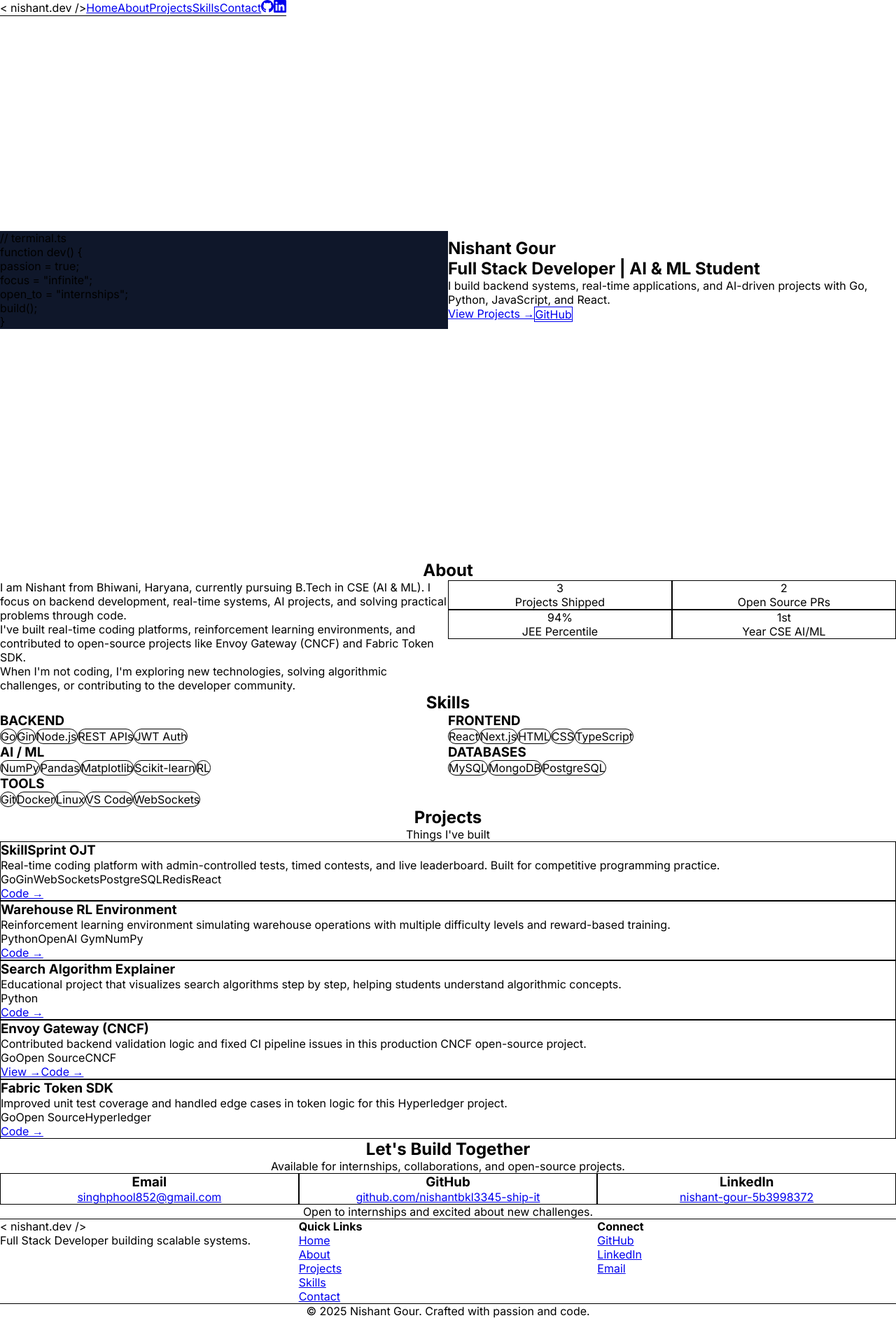
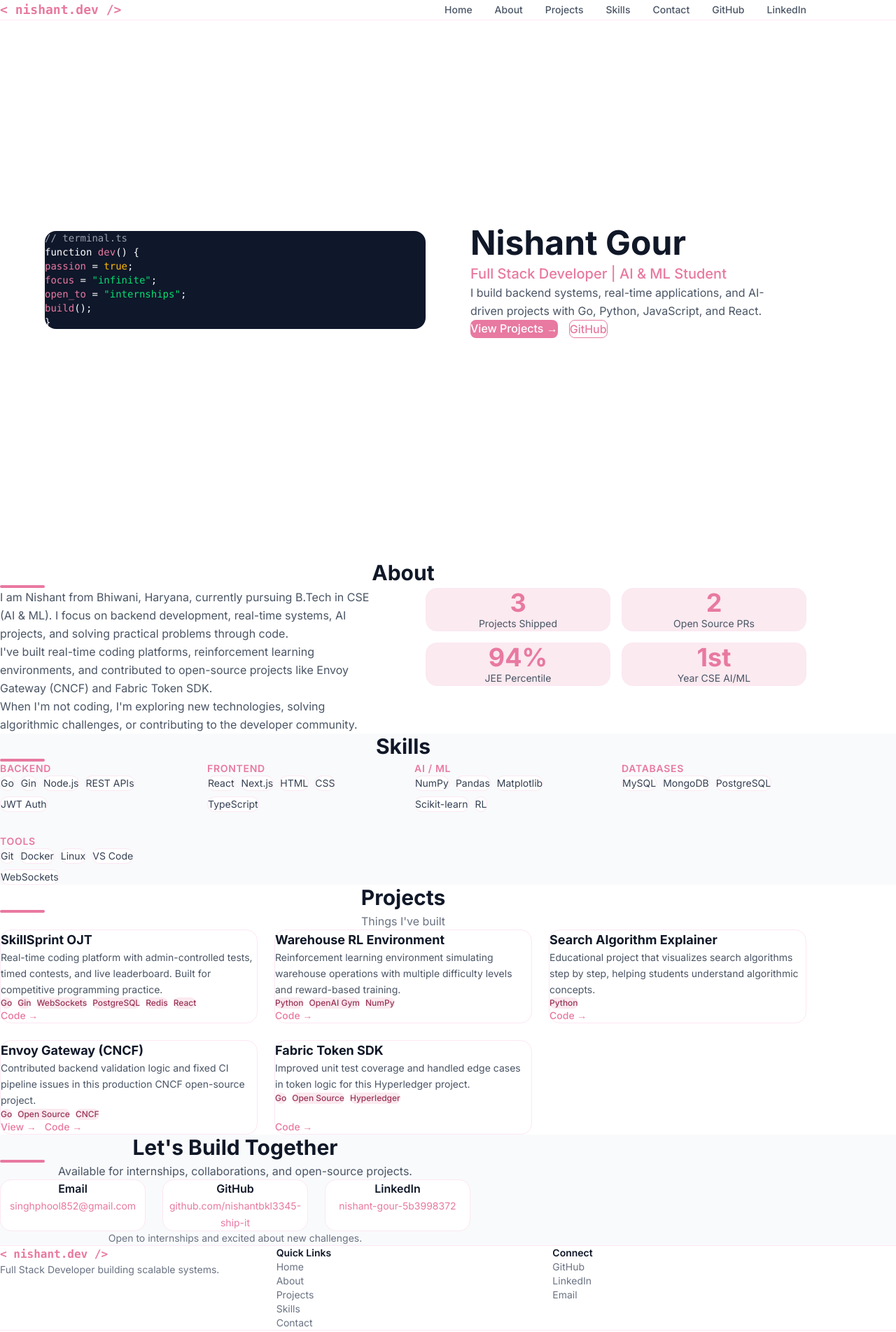
Before and after one commit to nishantbkl3345-ship-it/Protfolio, a Next.js app: page / in a window 1280 px wide. Shown: the top 1903 px of the page at 70% size. Built offline with nearby package versions, Linux system fonts and the light colour scheme.

Commit message:
Fix Tailwind CSS loading - migrate to v4 syntax and update all components

```diff
--- a/app/globals.css
+++ b/app/globals.css
@@ -1,20 +1,11 @@
-@import url('https://fonts.googleapis.com/css2?family=Inter:wght@300;400;500;600;700&display=swap');
+@import "tailwindcss";
 
-@tailwind base;
-@tailwind components;
-@tailwind utilities;
-
-:root {
-  --pink: #E879A0;
-  --pink-light: #F4C0D1;
-  --pink-bg: #FBEAF0;
-  --pink-dark: #993556;
-  --white: #ffffff;
-  --gray-50: #F9FAFB;
-  --gray-100: #F3F4F6;
-  --gray-600: #4B5563;
-  --gray-900: #111827;
-  --border: #FCE7F3;
+@theme {
+  --color-pink-500: #E879A0;
+  --color-pink-400: #F4C0D1;
+  --color-pink-50: #FBEAF0;
+  --color-pink-700: #993556;
+  --color-pink-100: #FCE7F3;
 }
 
 * {
--- a/components/About.tsx
+++ b/components/About.tsx
@@ -5,7 +5,7 @@ export default function About() {
     <section id="about" className="bg-white py-24 px-8">
       <div className="max-w-6xl mx-auto">
         <h2 className="text-3xl font-bold text-gray-900 text-center">About</h2>
-        <div className="w-16 h-1 bg-[--pink] mx-auto mt-3 mb-16 rounded-full"></div>
+        <div className="w-16 h-1 bg-pink-500 mx-auto mt-3 mb-16 rounded-full"></div>
 
         <div className="grid grid-cols-2 gap-16 items-start">
           {/* Left: Bio */}
@@ -23,20 +23,20 @@ export default function About() {
 
           {/* Right: Stats */}
           <div className="grid grid-cols-2 gap-4">
-            <div className="bg-[--pink-bg] rounded-2xl p-6 text-center border border-[--border]">
-              <div className="text-4xl font-bold text-[--pink]">3</div>
+            <div className="bg-pink-50 rounded-2xl p-6 text-center border border-pink-100">
+              <div className="text-4xl font-bold text-pink-500">3</div>
               <div className="text-gray-600 text-sm mt-1">Projects Shipped</div>
             </div>
-            <div className="bg-[--pink-bg] rounded-2xl p-6 text-center border border-[--border]">
-              <div className="text-4xl font-bold text-[--pink]">2</div>
+            <div className="bg-pink-50 rounded-2xl p-6 text-center border border-pink-100">
+              <div className="text-4xl font-bold text-pink-500">2</div>
               <div className="text-gray-600 text-sm mt-1">Open Source PRs</div>
             </div>
-            <div className="bg-[--pink-bg] rounded-2xl p-6 text-center border border-[--border]">
-              <div className="text-4xl font-bold text-[--pink]">94%</div>
+            <div className="bg-pink-50 rounded-2xl p-6 text-center border border-pink-100">
+              <div className="text-4xl font-bold text-pink-500">94%</div>
               <div className="text-gray-600 text-sm mt-1">JEE Percentile</div>
             </div>
-            <div className="bg-[--pink-bg] rounded-2xl p-6 text-center border border-[--border]">
-              <div className="text-4xl font-bold text-[--pink]">1st</div>
+            <div className="bg-pink-50 rounded-2xl p-6 text-center border border-pink-100">
+              <div className="text-4xl font-bold text-pink-500">1st</div>
               <div className="text-gray-600 text-sm mt-1">Year CSE AI/ML</div>
             </div>
           </div>
--- a/components/Contact.tsx
+++ b/components/Contact.tsx
@@ -2,44 +2,44 @@
 
 export default function Contact() {
   return (
-    <section id="contact" className="bg-[--gray-50] py-24 px-8">
+    <section id="contact" className="bg-gray-50 py-24 px-8">
       <div className="max-w-2xl mx-auto text-center">
         <h2 className="text-3xl font-bold text-gray-900">Let's Build Together</h2>
-        <div className="w-16 h-1 bg-[--pink] mx-auto mt-3 mb-4 rounded-full"></div>
+        <div className="w-16 h-1 bg-pink-500 mx-auto mt-3 mb-4 rounded-full"></div>
         <p className="text-gray-600 mt-4 mb-12">
           Available for internships, collaborations, and open-source projects.
         </p>
 
         <div className="grid grid-cols-3 gap-6 mt-12">
-          <div className="bg-white rounded-2xl p-6 border border-[--border] hover:border-[--pink] hover:shadow-md transition-all text-center">
+          <div className="bg-white rounded-2xl p-6 border border-pink-100 hover:border-pink-500 hover:shadow-md transition-all text-center">
             <h3 className="font-semibold text-gray-900 mb-2">Email</h3>
             <a
               href="mailto:singhphool852@gmail.com"
-              className="text-[--pink] text-sm hover:underline"
+              className="text-pink-500 text-sm hover:underline"
             >
               singhphool852@gmail.com
             </a>
           </div>
 
-          <div className="bg-white rounded-2xl p-6 border border-[--border] hover:border-[--pink] hover:shadow-md transition-all text-center">
+          <div className="bg-white rounded-2xl p-6 border border-pink-100 hover:border-pink-500 hover:shadow-md transition-all text-center">
             <h3 className="font-semibold text-gray-900 mb-2">GitHub</h3>
             <a
               href="https://github.com/nishantbkl3345-ship-it"
               target="_blank"
               rel="noopener noreferrer"
-              className="text-[--pink] text-sm hover:underline"
+              className="text-pink-500 text-sm hover:underline"
             >
               github.com/nishantbkl3345-ship-it
             </a>
           </div>
 
-          <div className="bg-white rounded-2xl p-6 border border-[--border] hover:border-[--pink] hover:shadow-md transition-all text-center">
+          <div className="bg-white rounded-2xl p-6 border border-pink-100 hover:border-pink-500 hover:shadow-md transition-all text-center">
             <h3 className="font-semibold text-gray-900 mb-2">LinkedIn</h3>
             <a
               href="https://www.linkedin.com/in/nishant-gour-5b3998372/"
               target="_blank"
               rel="noopener noreferrer"
-              className="text-[--pink] text-sm hover:underline"
+              className="text-pink-500 text-sm hover:underline"
             >
               nishant-gour-5b3998372
             </a>
--- a/components/Footer.tsx
+++ b/components/Footer.tsx
@@ -2,11 +2,11 @@
 
 export default function Footer() {
   return (
-    <footer className="bg-white border-t border-[--border] py-10 px-8">
+    <footer className="bg-white border-t border-pink-100 py-10 px-8">
       <div className="max-w-6xl mx-auto grid grid-cols-3 gap-8">
         {/* Left */}
         <div>
-          <p className="font-mono text-[--pink] font-semibold">&lt; nishant.dev /&gt;</p>
+          <p className="font-mono text-pink-500 font-semibold">&lt; nishant.dev /&gt;</p>
           <p className="text-gray-500 text-sm mt-2">
             Full Stack Developer building scalable systems.
           </p>
@@ -15,11 +15,11 @@ export default function Footer() {
         {/* Middle - Quick Links */}
         <div>
           <h4 className="font-semibold text-gray-900 mb-3 text-sm">Quick Links</h4>
-          <a href="#" className="text-gray-500 text-sm hover:text-[--pink] block mb-1">Home</a>
-          <a href="#about" className="text-gray-500 text-sm hover:text-[--pink] block mb-1">About</a>
-          <a href="#projects" className="text-gray-500 text-sm hover:text-[--pink] block mb-1">Projects</a>
-          <a href="#skills" className="text-gray-500 text-sm hover:text-[--pink] block mb-1">Skills</a>
-          <a href="#contact" className="text-gray-500 text-sm hover:text-[--pink] block mb-1">Contact</a>
+          <a href="#" className="text-gray-500 text-sm hover:text-pink-500 block mb-1">Home</a>
+          <a href="#about" className="text-gray-500 text-sm hover:text-pink-500 block mb-1">About</a>
+          <a href="#projects" className="text-gray-500 text-sm hover:text-pink-500 block mb-1">Projects</a>
+          <a href="#skills" className="text-gray-500 text-sm hover:text-pink-500 block mb-1">Skills</a>
+          <a href="#contact" className="text-gray-500 text-sm hover:text-pink-500 block mb-1">Contact</a>
         </div>
 
         {/* Right - Connect */}
@@ -29,7 +29,7 @@ export default function Footer() {
             href="https://github.com/nishantbkl3345-ship-it"
             target="_blank"
             rel="noopener noreferrer"
-            className="text-gray-500 text-sm hover:text-[--pink] block mb-1"
+            className="text-gray-500 text-sm hover:text-pink-500 block mb-1"
           >
             GitHub
           </a>
@@ -37,20 +37,20 @@ export default function Footer() {
             href="https://www.linkedin.com/in/nishant-gour-5b3998372/"
             target="_blank"
             rel="noopener noreferrer"
-            className="text-gray-500 text-sm hover:text-[--pink] block mb-1"
+            className="text-gray-500 text-sm hover:text-pink-500 block mb-1"
           >
             LinkedIn
           </a>
           <a
             href="mailto:singhphool852@gmail.com"
-            className="text-gray-500 text-sm hover:text-[--pink] block mb-1"
+            className="text-gray-500 text-sm hover:text-pink-500 block mb-1"
           >
             Email
           </a>
         </div>
       </div>
 
-      <div className="border-t border-[--border] mt-8 pt-6 text-center">
+      <div className="border-t border-pink-100 mt-8 pt-6 text-center">
         <p className="text-gray-400 text-sm">
           © 2025 Nishant Gour. Crafted with passion and code.
         </p>
--- a/components/Hero.tsx
+++ b/components/Hero.tsx
@@ -2,43 +2,42 @@
 
 export default function Hero() {
   return (
-    <section className="min-h-screen flex items-center bg-white">
-      <div className="max-w-6xl mx-auto px-8 w-full">
-        <div className="grid grid-cols-2 gap-16 items-center">
+    <section className="min-h-screen flex items-center justify-center pt-20 bg-white">
+      <div className="max-w-6xl mx-auto px-8 grid grid-cols-2 gap-16 items-center w-full">
           {/* Left: Code Card */}
           <div className="bg-[#0F172A] rounded-2xl p-8 font-mono text-sm">
             <div className="text-gray-400 mb-4">// terminal.ts</div>
             <div className="space-y-1">
               <div>
                 <span className="text-white">function </span>
-                <span className="text-[--pink]">dev</span>
+                <span className="text-pink-500">dev</span>
                 <span className="text-white">() {'{'}</span>
               </div>
               <div className="ml-4">
-                <span className="text-[--pink]">passion</span>
+                <span className="text-pink-500">passion</span>
                 <span className="text-white"> = </span>
                 <span className="text-amber-400">true</span>
                 <span className="text-white">;</span>
               </div>
               <div className="ml-4">
-                <span className="text-[--pink]">focus</span>
+                <span className="text-pink-500">focus</span>
                 <span className="text-white"> = </span>
                 <span className="text-green-400">"infinite"</span>
                 <span className="text-white">;</span>
               </div>
               <div className="ml-4">
-                <span className="text-[--pink]">open_to</span>
+                <span className="text-pink-500">open_to</span>
                 <span className="text-white"> = </span>
                 <span className="text-green-400">"internships"</span>
                 <span className="text-white">;</span>
               </div>
               <div className="ml-4">
-                <span className="text-[--pink]">build</span>
+                <span className="text-pink-500">build</span>
                 <span className="text-white">();</span>
               </div>
               <div>
                 <span className="text-white">{'}'}</span>
-                <span className="text-[--pink] blink">|</span>
+                <span className="text-pink-500 blink">|</span>
               </div>
             </div>
           </div>
@@ -48,7 +47,7 @@ export default function Hero() {
             <h1 className="text-5xl font-bold text-gray-900 leading-tight">
               Nishant Gour
             </h1>
-            <h2 className="text-xl text-[--pink] font-medium mt-2">
+            <h2 className="text-xl text-pink-500 font-medium mt-2">
               Full Stack Developer | AI & ML Student
             </h2>
             <p className="text-gray-600 mt-4 leading-relaxed max-w-md">
@@ -58,7 +57,7 @@ export default function Hero() {
             <div className="mt-8 flex gap-4">
               <a
                 href="#projects"
-                className="bg-[--pink] text-white px-6 py-3 rounded-lg font-medium hover:bg-[--pink-dark] transition-colors"
+                className="bg-pink-500 text-white px-6 py-3 rounded-lg font-medium hover:bg-pink-700 transition-colors"
               >
                 View Projects →
               </a>
@@ -66,13 +65,12 @@ export default function Hero() {
                 href="https://github.com/nishantbkl3345-ship-it"
                 target="_blank"
                 rel="noopener noreferrer"
-                className="border border-[--pink] text-[--pink] px-6 py-3 rounded-lg font-medium hover:bg-[--pink-bg] transition-colors"
+                className="border border-pink-500 text-pink-500 px-6 py-3 rounded-lg font-medium hover:bg-pink-50 transition-colors"
               >
                 GitHub
               </a>
             </div>
           </div>
-        </div>
       </div>
     </section>
   );
--- a/components/Navbar.tsx
+++ b/components/Navbar.tsx
@@ -1,49 +1,34 @@
-'use client';
-
 export default function Navbar() {
   return (
-    <nav className="fixed top-0 left-0 right-0 z-50 bg-white border-b border-pink-100 px-8 py-4">
-      <div className="max-w-7xl mx-auto flex items-center justify-between">
-        <span className="font-mono text-[--pink] font-semibold text-lg">
-          &lt; nishant.dev /&gt;
+    <nav className="fixed top-0 left-0 right-0 z-50 bg-white border-b border-pink-100">
+      <div className="max-w-6xl mx-auto px-8 py-4 flex justify-between items-center">
+        <span className="font-mono text-pink-500 font-semibold text-lg">
+          {"< nishant.dev />"}
         </span>
 
         <div className="flex items-center gap-8">
-          <a href="#" className="text-gray-600 hover:text-[--pink] text-sm font-medium transition-colors">
-            Home
-          </a>
-          <a href="#about" className="text-gray-600 hover:text-[--pink] text-sm font-medium transition-colors">
-            About
-          </a>
-          <a href="#projects" className="text-gray-600 hover:text-[--pink] text-sm font-medium transition-colors">
-            Projects
-          </a>
-          <a href="#skills" className="text-gray-600 hover:text-[--pink] text-sm font-medium transition-colors">
-            Skills
-          </a>
-          <a href="#contact" className="text-gray-600 hover:text-[--pink] text-sm font-medium transition-colors">
-            Contact
-          </a>
-
+          {["Home", "About", "Projects", "Skills", "Contact"].map(link => (
+            <a
+              key={link}
+              href={`#${link.toLowerCase()}`}
+              className="text-gray-600 hover:text-pink-500 text-sm font-medium transition-colors"
+            >
+              {link}
+            </a>
+          ))}
           <a
             href="https://github.com/nishantbkl3345-ship-it"
             target="_blank"
-            rel="noopener noreferrer"
-            className="text-gray-600 hover:text-[--pink] transition-colors"
+            className="text-gray-600 hover:text-pink-500 transition-colors text-sm font-medium"
           >
-            <svg width="18" height="18" fill="currentColor" viewBox="0 0 24 24">
-              <path d="M12 0c-6.626 0-12 5.373-12 12 0 5.302 3.438 9.8 8.207 11.387.599.111.793-.261.793-.577v-2.234c-3.338.726-4.033-1.416-4.033-1.416-.546-1.387-1.333-1.756-1.333-1.756-1.089-.745.083-.729.083-.729 1.205.084 1.839 1.237 1.839 1.237 1.07 1.834 2.807 1.304 3.492.997.107-.775.418-1.305.762-1.604-2.665-.305-5.467-1.334-5.467-5.931 0-1.311.469-2.381 1.236-3.221-.124-.303-.535-1.524.117-3.176 0 0 1.008-.322 3.301 1.23.957-.266 1.983-.399 3.003-.404 1.02.005 2.047.138 3.006.404 2.291-1.552 3.297-1.23 3.297-1.23.653 1.653.242 2.874.118 3.176.77.84 1.235 1.911 1.235 3.221 0 4.609-2.807 5.624-5.479 5.921.43.372.823 1.102.823 2.222v3.293c0 .319.192.694.801.576 4.765-1.589 8.199-6.086 8.199-11.386 0-6.627-5.373-12-12-12z"/>
-            </svg>
+            GitHub
           </a>
           <a
             href="https://www.linkedin.com/in/nishant-gour-5b3998372/"
             target="_blank"
-            rel="noopener noreferrer"
-            className="text-gray-600 hover:text-[--pink] transition-colors"
+            className="text-gray-600 hover:text-pink-500 transition-colors text-sm font-medium"
           >
-            <svg width="18" height="18" fill="currentColor" viewBox="0 0 24 24">
-              <path d="M20.447 20.452h-3.554v-5.569c0-1.328-.027-3.037-1.852-3.037-1.853 0-2.136 1.445-2.136 2.939v5.667H9.351V9h3.414v1.561h.046c.477-.9 1.637-1.85 3.37-1.85 3.601 0 4.267 2.37 4.267 5.455v6.286zM5.337 7.433c-1.144 0-2.063-.926-2.063-2.065 0-1.138.92-2.063 2.063-2.063 1.14 0 2.064.925 2.064 2.063 0 1.139-.925 2.065-2.064 2.065zm1.782 13.019H3.555V9h3.564v11.452zM22.225 0H1.771C.792 0 0 .774 0 1.729v20.542C0 23.227.792 24 1.771 24h20.451C23.2 24 24 23.227 24 22.271V1.729C24 .774 23.2 0 22.222 0h.003z"/>
-            </svg>
+            LinkedIn
           </a>
         </div>
       </div>
--- a/components/Projects.tsx
+++ b/components/Projects.tsx
@@ -43,14 +43,14 @@ export default function Projects() {
     <section id="projects" className="bg-white py-24 px-8">
       <div className="max-w-6xl mx-auto">
         <h2 className="text-3xl font-bold text-gray-900 text-center">Projects</h2>
-        <div className="w-16 h-1 bg-[--pink] mx-auto mt-3 mb-4 rounded-full"></div>
+        <div className="w-16 h-1 bg-pink-500 mx-auto mt-3 mb-4 rounded-full"></div>
         <p className="text-gray-500 text-center mt-4 mb-12">Things I've built</p>
 
         <div className="grid grid-cols-1 md:grid-cols-2 lg:grid-cols-3 gap-6">
           {projects.map((project) => (
             <div
               key={project.name}
-              className="border border-[--border] rounded-2xl p-6 hover:shadow-lg hover:shadow-pink-100 hover:border-[--pink-light] transition-all duration-300 flex flex-col justify-between bg-white"
+              className="border border-pink-100 rounded-2xl p-6 hover:shadow-lg hover:shadow-pink-100 hover:border-pink-400 transition-all duration-300 flex flex-col justify-between bg-white"
             >
               <div>
                 <h3 className="font-bold text-gray-900 text-lg mb-2">{project.name}</h3>
@@ -60,7 +60,7 @@ export default function Projects() {
                   {project.stack.map((tech) => (
                     <span
                       key={tech}
-                      className="bg-[--pink-bg] text-[--pink-dark] text-xs px-3 py-1 rounded-full font-medium"
+                      className="bg-pink-50 text-pink-700 text-xs px-3 py-1 rounded-full font-medium"
                     >
                       {tech}
                     </span>
@@ -74,7 +74,7 @@ export default function Projects() {
                     href={project.live}
                     target="_blank"
                     rel="noopener noreferrer"
-                    className="text-[--pink] text-sm font-medium hover:underline"
+                    className="text-pink-500 text-sm font-medium hover:underline"
                   >
                     View →
                   </a>
@@ -83,7 +83,7 @@ export default function Projects() {
                   href={project.github}
                   target="_blank"
                   rel="noopener noreferrer"
-                  className="text-[--pink] text-sm font-medium hover:underline"
+                  className="text-pink-500 text-sm font-medium hover:underline"
                 >
                   Code →
                 </a>
--- a/components/Skills.tsx
+++ b/components/Skills.tsx
@@ -25,22 +25,22 @@ const skillsData = [
 
 export default function Skills() {
   return (
-    <section id="skills" className="bg-[--gray-50] py-24 px-8">
+    <section id="skills" className="bg-gray-50 py-24 px-8">
       <div className="max-w-6xl mx-auto">
         <h2 className="text-3xl font-bold text-gray-900 text-center">Skills</h2>
-        <div className="w-16 h-1 bg-[--pink] mx-auto mt-3 mb-16 rounded-full"></div>
+        <div className="w-16 h-1 bg-pink-500 mx-auto mt-3 mb-16 rounded-full"></div>
 
         <div className="grid grid-cols-2 md:grid-cols-4 gap-8 mt-12">
           {skillsData.map((category) => (
             <div key={category.category}>
-              <h3 className="text-[--pink] font-semibold text-sm uppercase tracking-wider mb-4">
+              <h3 className="text-pink-500 font-semibold text-sm uppercase tracking-wider mb-4">
                 {category.category}
               </h3>
               <div className="flex flex-wrap gap-2">
                 {category.skills.map((skill) => (
                   <span
                     key={skill}
-                    className="bg-white border border-[--border] text-gray-700 text-sm px-4 py-2 rounded-full hover:border-[--pink] hover:text-[--pink] transition-colors cursor-default"
+                    className="bg-white border border-pink-100 text-gray-700 text-sm px-4 py-2 rounded-full hover:border-pink-500 hover:text-pink-500 transition-colors cursor-default"
                   >
                     {skill}
                   </span>
--- a/tailwind.config.ts
+++ b/tailwind.config.ts
@@ -2,21 +2,9 @@ import type { Config } from "tailwindcss";
 
 const config: Config = {
   content: [
-    "./pages/**/*.{js,ts,jsx,tsx,mdx}",
+    "./app/**/*.{js,ts,jsx,tsx,mdx}",
     "./components/**/*.{js,ts,jsx,tsx,mdx}",
-    "./app/**/*.{js,ts,jsx,tsx,mdx}",
   ],
-  theme: {
-    extend: {
-      colors: {
-        background: "var(--background)",
-        foreground: "var(--foreground)",
-      },
-      fontFamily: {
-        sans: ['var(--font-inter)'],
-      },
-    },
-  },
-  plugins: [],
 };
+
 export default config;
```
